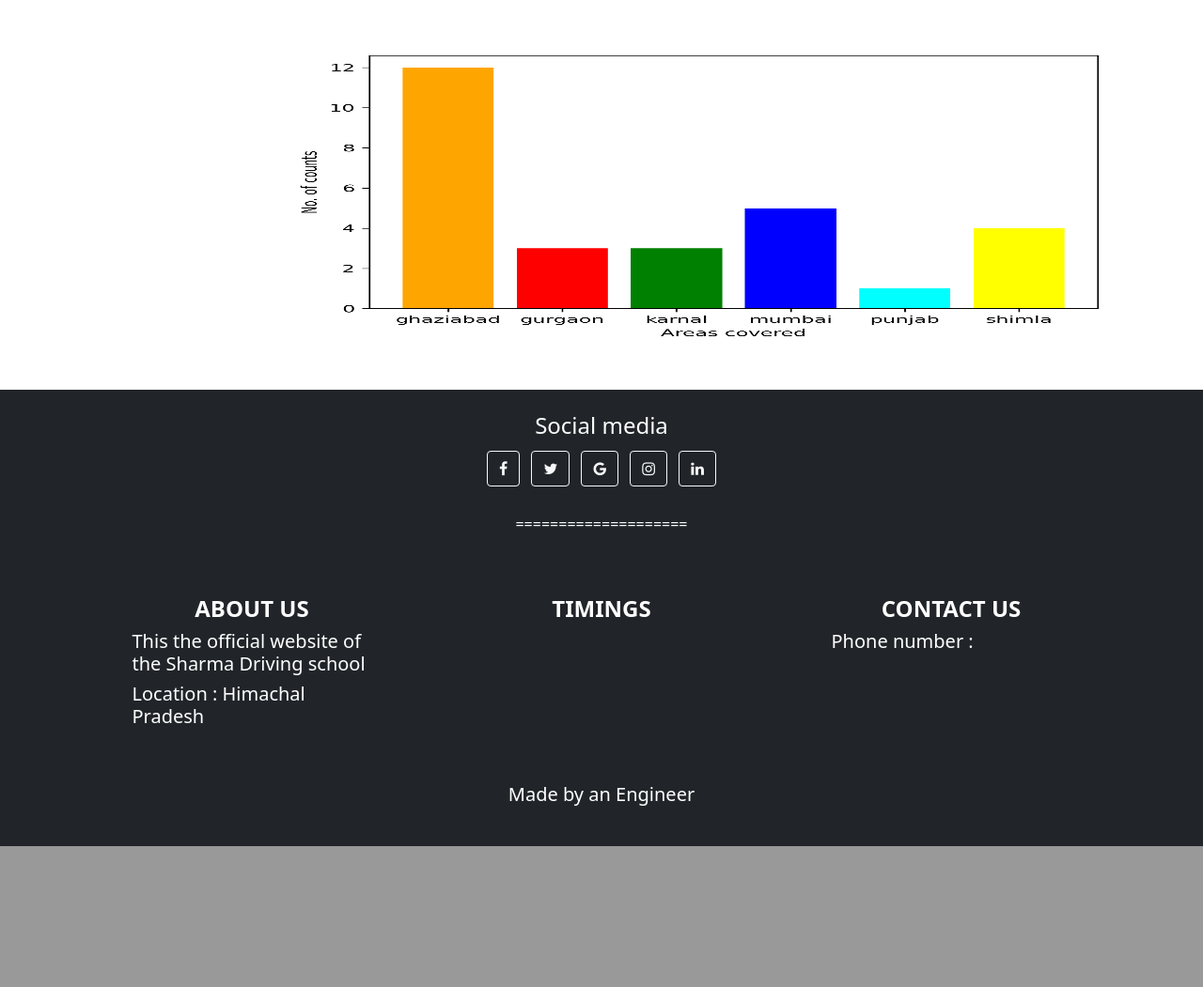
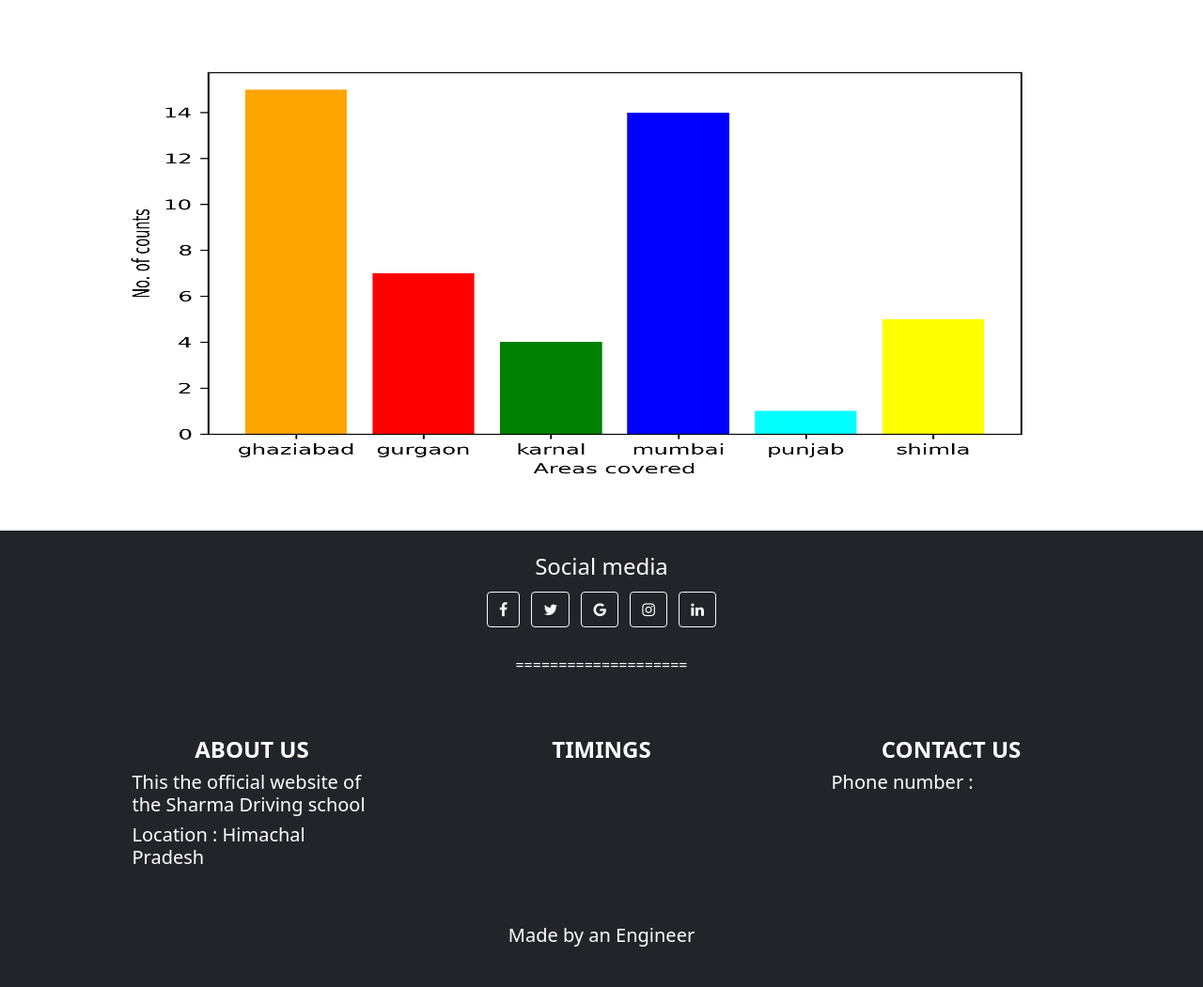
Before and after one commit to first-second/sds, a Django app: template myproject/main/templates/front/home.html in a window 1280 px wide. Shown: the part 997-2048 px from the top of the page at 94% size. Before the commit the page ends 1898 px from the top, so only its background shows below. Run offline with Django 4.2, Linux system fonts and the light colour scheme; the template is opened without the code that fills it: values that come from a table or form of the project are taken from there, others are empty; data comes from the database, SQL or seed files in the repository.

Commit message:
bar alignment

```diff
--- a/myproject/main/templates/front/home.html
+++ b/myproject/main/templates/front/home.html
@@ -84,8 +84,8 @@
 
  </py-script>-->
  <p>Total number of customers : {{total}}</p>
-<div class="container-fluid d-flex align-items-center justify-content-end">
-  <img src="{%static 'img/foo.png'%}" width="1000" height="350" class="start"/>
+<div class="container d-flex justify-content-end">
+  <img src="{%static 'img/foo.png'%}"width="100%" height="500"class="float-end"/>
 </div>
 <br></br>
 
```
Also changed, not shown: myproject/main/static/img/foo.png.
